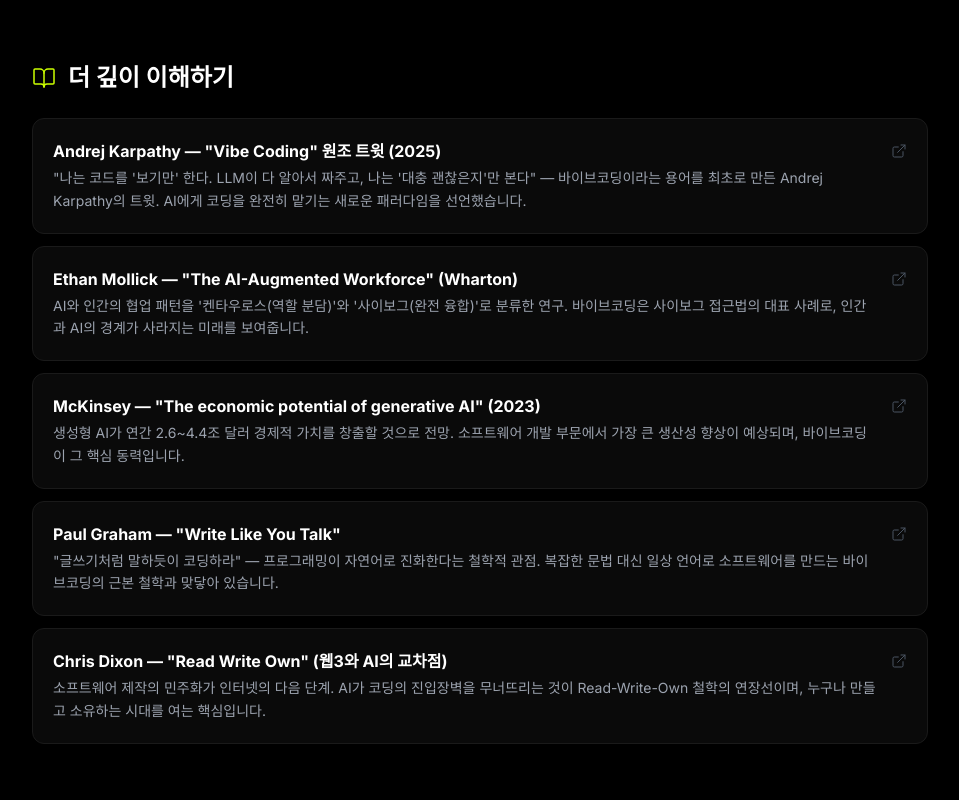
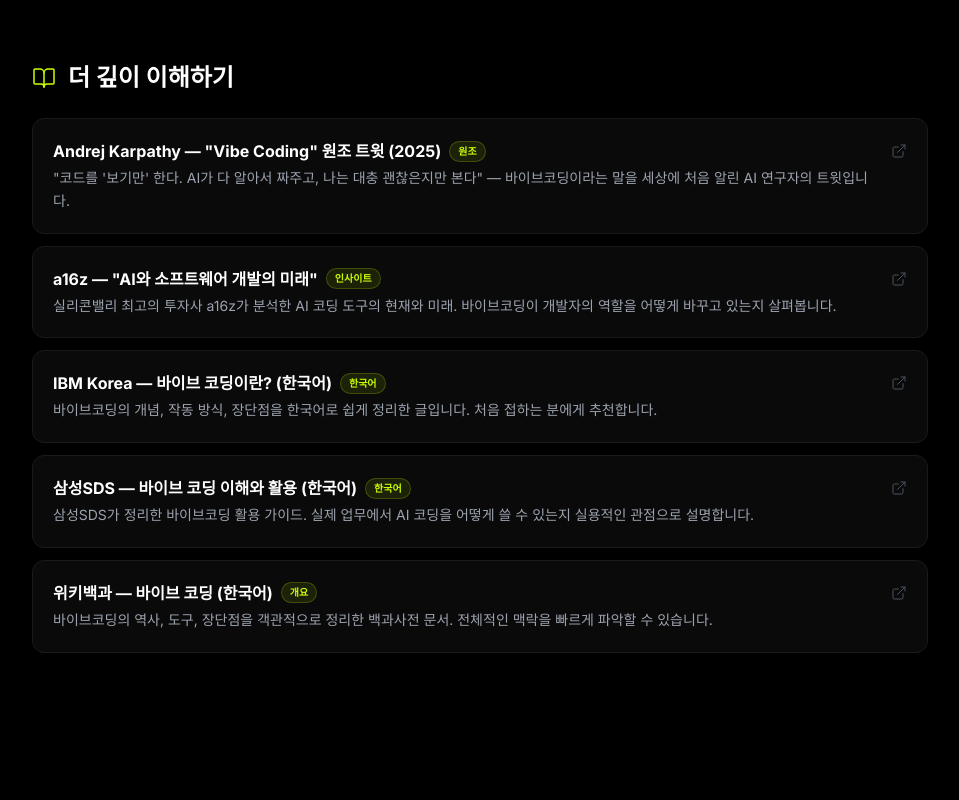
Before and after one commit to seojoonkim/rvcode, a Next.js app: page / in a window 1280 px wide. Shown: the part 1380-2180 px from the top of the page, without its empty margins (160-1119 px from the left). Built offline with nearby package versions, Linux system fonts and the light colour scheme; a web font is replaced by a local one.

Commit message:
모바일 깜빡임 제거 + 초보자 친화 텍스트 + 바이브코딩 링크 개선

```diff
--- a/src/app/globals.css
+++ b/src/app/globals.css
@@ -109,6 +109,11 @@
 .animate-fade-in {
   opacity: 0;
   animation: fade-in 0.5s ease-out forwards;
+  -webkit-backface-visibility: hidden;
+  backface-visibility: hidden;
+  -webkit-transform: translateZ(0);
+  transform: translateZ(0);
+  will-change: opacity, transform;
 }
 
 /* Stagger delays */
@@ -116,6 +121,14 @@
 .delay-200 { animation-delay: 0.2s; }
 .delay-300 { animation-delay: 0.3s; }
 .delay-400 { animation-delay: 0.4s; }
+
+/* === GPU acceleration for smooth rendering (iOS Safari flicker fix) === */
+section, .highlight-block, .highlight-block-blue, .highlight-block-pink {
+  -webkit-backface-visibility: hidden;
+  backface-visibility: hidden;
+  -webkit-transform: translateZ(0);
+  transform: translateZ(0);
+}
 
 /* === Focus visible for accessibility === */
 :focus-visible {
--- a/src/components/FAQ.tsx
+++ b/src/components/FAQ.tsx
@@ -10,19 +10,19 @@
   },
   {
     q: "Claude Pro 꼭 사야 하나요?",
-    a: "Claude Code를 사용하려면 Anthropic이라는 AI 회사의 API 크레딧(사용권) 또는 Claude Max 구독이 필요합니다. 세션 당일에는 무료 체험분으로 충분히 실습할 수 있습니다. 계속 사용하고 싶다면 구독을 권장합니다.",
+    a: "Claude Code를 사용하려면 Anthropic(앤트로픽)이라는 AI 회사의 유료 구독이 필요합니다. 넷플릭스 구독처럼 월정액을 내고 사용하는 방식이에요. 세션 당일에는 무료 체험분으로 충분히 실습할 수 있으니 걱정 마세요!",
   },
   {
     q: "윈도우 노트북은 안 되나요?",
-    a: "현재 Claude Code는 맥(macOS)과 리눅스를 공식 지원합니다. 윈도우의 경우 WSL2라는 별도 설정이 필요해서, 이번 세션에서는 맥북 기준으로 진행됩니다. 윈도우를 쓰시는 분은 미리 말씀해주세요!",
+    a: "현재 Claude Code는 맥(macOS)에서 가장 잘 작동합니다. 윈도우의 경우 추가 설정이 필요해서, 이번 세션에서는 맥북 기준으로 진행됩니다. 윈도우를 쓰시는 분은 미리 말씀해주시면 도와드릴게요!",
   },
   {
     q: "비용은 얼마나 들나요?",
-    a: "세션 자체는 무료입니다. 사용하는 도구들(GitHub, Vercel, VS Code)도 모두 무료입니다. Claude Code만 AI 사용량에 따른 소액 비용이 발생하지만, 세션 중 사용량은 약 $1~2 수준으로 미미합니다.",
+    a: "세션 자체는 무료입니다. 사용하는 도구들도 모두 무료예요. Claude Code만 AI 사용량에 따라 소액 비용(세션 전체 약 1,500~3,000원 수준)이 발생할 수 있지만, 거의 부담 없는 수준입니다.",
   },
   {
     q: "내 정보가 유출될 걱정은 없나요?",
-    a: "Claude Code는 내 맥북에서 직접 실행되고, 코드는 내 GitHub 저장소(온라인 코드 보관함)에 저장됩니다. 세션 중에 비밀번호나 API 키 같은 민감한 정보는 입력하지 않도록 안내드립니다.",
+    a: "Claude Code는 내 맥북 안에서 직접 실행되고, 만든 결과물은 GitHub(코드 전용 클라우드 저장소)에 안전하게 보관됩니다. 세션 중에 비밀번호 같은 개인 정보는 입력하지 않으니 안심하세요.",
   },
   {
     q: "세션 끝나면 못 쓰나요?",
--- a/src/components/Preparation.tsx
+++ b/src/components/Preparation.tsx
@@ -72,7 +72,7 @@
     id: "claude",
     title: "4. Claude Code 설치 (핵심 도구!)",
     description: "AI가 코드를 대신 작성해주는 핵심 도구",
-    detailDescription: "Claude Code는 오늘 세션의 핵심 도구입니다! 한국어로 \"이런 웹사이트 만들어줘\"라고 말하면 AI가 코드를 자동으로 작성해줍니다. 설치 후 claude 명령어를 입력하면 처음 사용자를 위한 안내(온보딩)가 시작됩니다.",
+    detailDescription: "오늘 세션의 핵심 도구입니다! 터미널에서 한국어로 \"이런 웹사이트 만들어줘\"라고 입력하면 AI가 코드를 자동으로 작성합니다. 설치 후 터미널에 claude라고 입력하면 초기 설정 안내가 시작됩니다.",
     installCmd: "npm install -g @anthropic-ai/claude-code\nclaude",
     verifyCmd: "claude --version",
     verifyExpect: "claude x.x.x 같은 버전 번호가 나오면 성공!",
@@ -81,7 +81,7 @@
     id: "vercel",
     title: "5. Vercel 계정 만들기",
     description: "만든 웹사이트를 인터넷에 올려주는 서비스",
-    detailDescription: "Vercel은 내가 만든 웹사이트를 인터넷에 공개(배포)해주는 무료 서비스입니다. 버튼 한 번이면 전 세계 누구나 볼 수 있는 웹사이트가 됩니다! vercel.com에서 GitHub 계정으로 가입하면 됩니다.",
+    detailDescription: "Vercel은 내가 만든 웹사이트를 인터넷에 공개해주는 무료 서비스입니다. 명령어 한 줄이면 전 세계 누구나 볼 수 있는 웹사이트가 됩니다! vercel.com에서 GitHub 계정으로 가입하면 됩니다.",
     installCmd: "npm install -g vercel\nvercel login",
     verifyCmd: "vercel whoami",
     verifyExpect: "내 사용자 이름이 나오면 성공!",
--- a/src/components/WhatIs.tsx
+++ b/src/components/WhatIs.tsx
@@ -6,32 +6,37 @@
   {
     title: "Andrej Karpathy — \"Vibe Coding\" 원조 트윗 (2025)",
     description:
-      "\"나는 코드를 '보기만' 한다. LLM이 다 알아서 짜주고, 나는 '대충 괜찮은지'만 본다\" — 바이브코딩이라는 용어를 최초로 만든 Andrej Karpathy의 트윗. AI에게 코딩을 완전히 맡기는 새로운 패러다임을 선언했습니다.",
+      "\"코드를 '보기만' 한다. AI가 다 알아서 짜주고, 나는 대충 괜찮은지만 본다\" — 바이브코딩이라는 말을 세상에 처음 알린 AI 연구자의 트윗입니다.",
     url: "https://x.com/karpathy/status/1886192185538785606",
+    tag: "원조",
   },
   {
-    title: "Ethan Mollick — \"The AI-Augmented Workforce\" (Wharton)",
+    title: "a16z — \"AI와 소프트웨어 개발의 미래\"",
     description:
-      "AI와 인간의 협업 패턴을 '켄타우로스(역할 분담)'와 '사이보그(완전 융합)'로 분류한 연구. 바이브코딩은 사이보그 접근법의 대표 사례로, 인간과 AI의 경계가 사라지는 미래를 보여줍니다.",
-    url: "https://www.oneusefulthing.org/p/centaur-and-cyborg-writing",
+      "실리콘밸리 최고의 투자사 a16z가 분석한 AI 코딩 도구의 현재와 미래. 바이브코딩이 개발자의 역할을 어떻게 바꾸고 있는지 살펴봅니다.",
+    url: "https://a16z.com/podcast/whos-coding-now-ai-and-the-future-of-software-development/",
+    tag: "인사이트",
   },
   {
-    title: "McKinsey — \"The economic potential of generative AI\" (2023)",
+    title: "IBM Korea — 바이브 코딩이란? (한국어)",
     description:
-      "생성형 AI가 연간 2.6~4.4조 달러 경제적 가치를 창출할 것으로 전망. 소프트웨어 개발 부문에서 가장 큰 생산성 향상이 예상되며, 바이브코딩이 그 핵심 동력입니다.",
-    url: "https://www.mckinsey.com/capabilities/mckinsey-digital/our-insights/the-economic-potential-of-generative-ai-the-next-productivity-frontier",
+      "바이브코딩의 개념, 작동 방식, 장단점을 한국어로 쉽게 정리한 글입니다. 처음 접하는 분에게 추천합니다.",
+    url: "https://www.ibm.com/kr-ko/think/topics/vibe-coding",
+    tag: "한국어",
   },
   {
-    title: "Paul Graham — \"Write Like You Talk\"",
+    title: "삼성SDS — 바이브 코딩 이해와 활용 (한국어)",
     description:
-      "\"글쓰기처럼 말하듯이 코딩하라\" — 프로그래밍이 자연어로 진화한다는 철학적 관점. 복잡한 문법 대신 일상 언어로 소프트웨어를 만드는 바이브코딩의 근본 철학과 맞닿아 있습니다.",
-    url: "https://paulgraham.com/writes.html",
+      "삼성SDS가 정리한 바이브코딩 활용 가이드. 실제 업무에서 AI 코딩을 어떻게 쓸 수 있는지 실용적인 관점으로 설명합니다.",
+    url: "https://www.samsungsds.com/kr/insights/understanding-and-applying-vibe-coding.html",
+    tag: "한국어",
   },
   {
-    title: "Chris Dixon — \"Read Write Own\" (웹3와 AI의 교차점)",
+    title: "위키백과 — 바이브 코딩 (한국어)",
     description:
-      "소프트웨어 제작의 민주화가 인터넷의 다음 단계. AI가 코딩의 진입장벽을 무너뜨리는 것이 Read-Write-Own 철학의 연장선이며, 누구나 만들고 소유하는 시대를 여는 핵심입니다.",
-    url: "https://cdixon.org/",
+      "바이브코딩의 역사, 도구, 장단점을 객관적으로 정리한 백과사전 문서. 전체적인 맥락을 빠르게 파악할 수 있습니다.",
+    url: "https://ko.wikipedia.org/wiki/%EB%B0%94%EC%9D%B4%EB%B8%8C_%EC%BD%94%EB%94%A9",
+    tag: "개요",
   },
 ];
 
@@ -44,7 +49,7 @@
             <span className="highlight-block">바이브코딩</span>이란?
           </h2>
           <p className="text-lg text-gray-400">
-            자연어(일상 대화)로 말하면 AI가 코드를 만들어줍니다
+            코딩을 몰라도 괜찮아요. 말로 설명하면 AI가 대신 만들어줍니다
           </p>
         </div>
 
@@ -125,9 +130,14 @@
               >
                 <div className="flex items-start justify-between gap-3">
                   <div className="min-w-0">
-                    <h4 className="font-bold text-sm sm:text-base text-white group-hover:text-neon-lime transition-colors mb-1">
-                      {resource.title}
-                    </h4>
+                    <div className="flex items-center gap-2 mb-1">
+                      <h4 className="font-bold text-sm sm:text-base text-white group-hover:text-neon-lime transition-colors">
+                        {resource.title}
+                      </h4>
+                      <span className="flex-shrink-0 text-[10px] font-bold px-2 py-0.5 rounded-full bg-neon-lime/10 text-neon-lime border border-neon-lime/20">
+                        {resource.tag}
+                      </span>
+                    </div>
                     <p className="text-xs sm:text-sm text-gray-400 leading-relaxed">
                       {resource.description}
                     </p>
```
